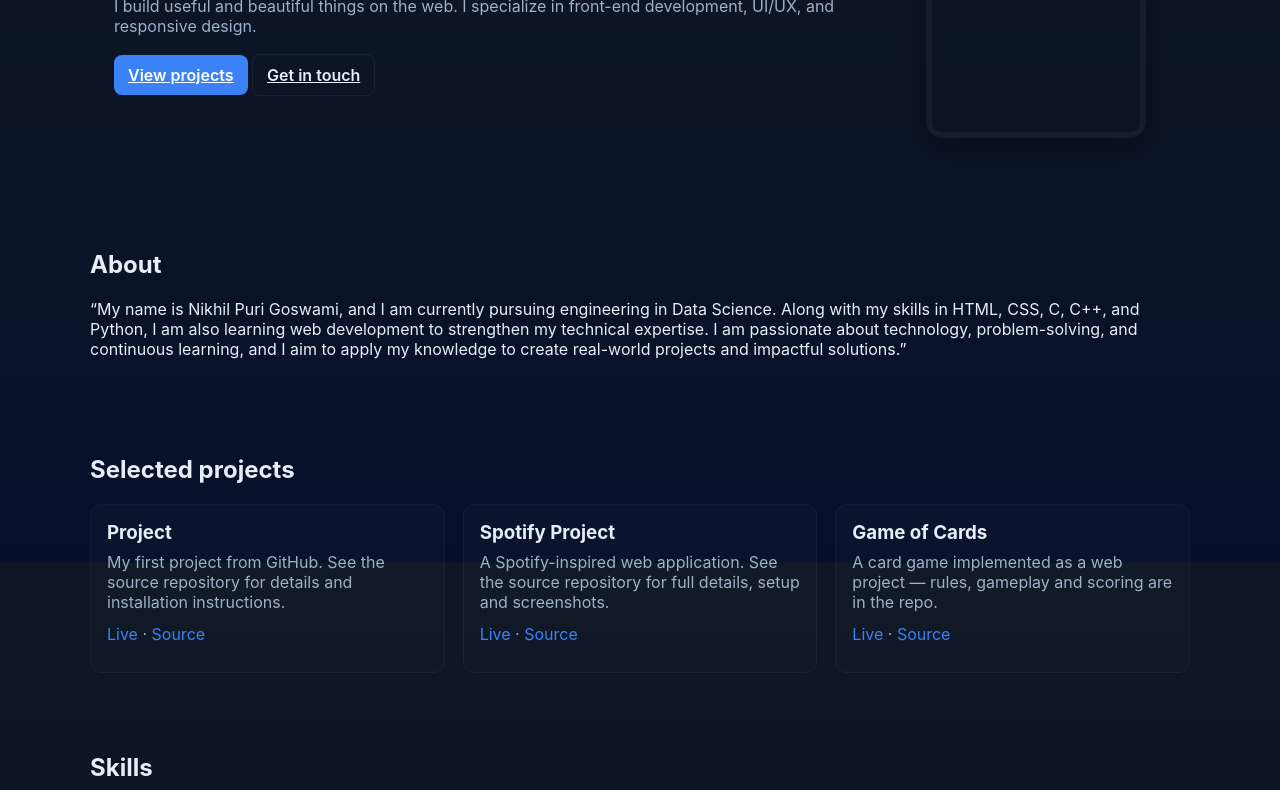
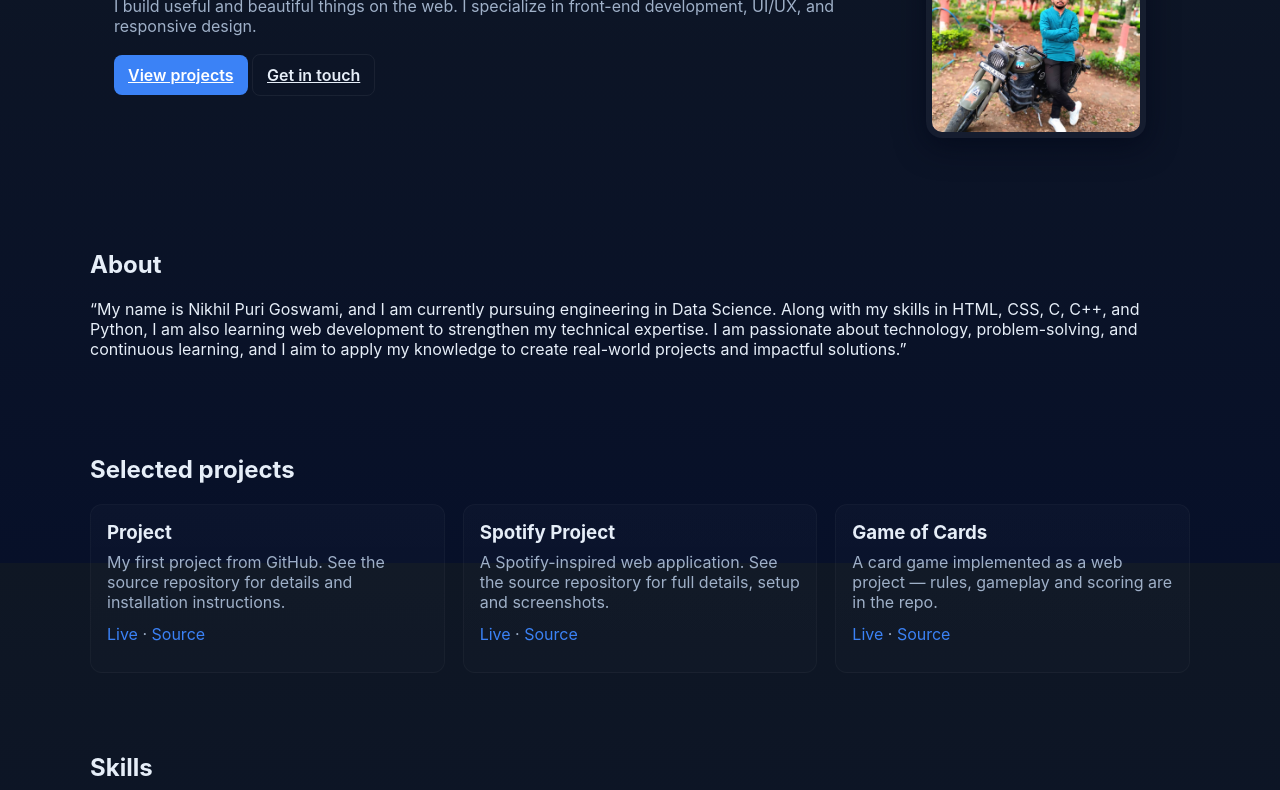
Before and after one commit to nikhil20goswami/My-Portfolio, a plain HTML site: page index.html in a window 1280 px wide. Shown: the part 237-1027 px from the top of the page. Drawn offline with Linux system fonts and the light colour scheme.

Commit message:
Update index.html

```diff
--- a/index.html
+++ b/index.html
@@ -45,7 +45,7 @@
           </p>
         </div>
         <div class="hero-visual" aria-hidden="true">
-          <img class="profile-photo" src="../Images/Nikhil.jpeg" alt="Nikhil Puri Goswami" width="220" height="220" />
+          <img class="profile-photo" src="Nikhil.jpeg" alt="Nikhil Puri Goswami" width="220" height="220" />
         </div>
       </div>
     </section>
@@ -134,4 +134,5 @@
   <script src="script.js"></script>
   <button id="backToTop" class="back-to-top" aria-label="Back to top">↑</button>
 </body>
+
 </html>
```
